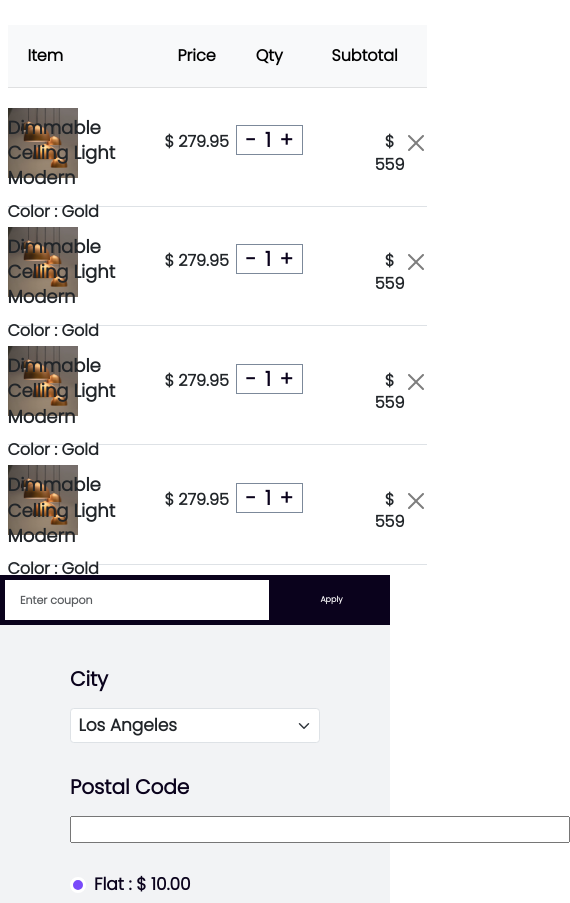
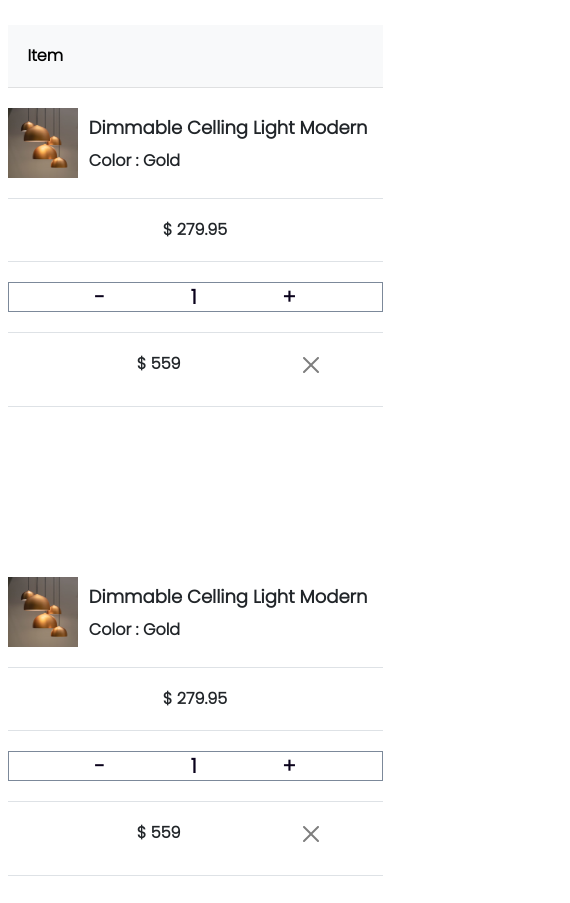
Before and after one commit to aligoodini/ecommerce, a website: page cart.html in a window 390 px wide. Shown: the part 192-1095 px from the top of the page, 570 px wide, since content can reach past the window. Drawn offline with nearby package versions, Linux system fonts and the light colour scheme.

Commit message:
cart.html : responsive 50%

```diff
--- a/assets/css/cart.css
+++ b/assets/css/cart.css
@@ -638,6 +638,14 @@ h4{
     font-weight: var(--fw8);
     font-size: 4rem;
 }
+tbody tr{
+    display: flex;
+    flex-direction: column;
+    margin-bottom: 15rem;
+}
+.th-dispaly{
+    display: none;
+}
 
 th{
     padding: 2rem !important;
@@ -753,7 +761,7 @@ td{
 }
 
 .form-control__postal-code{
-    width: 200% !important;
+    width: 100% !important;
 }
 .form-check-input{
     border: .3rem solid var(--white-color);
--- a/cart.html
+++ b/cart.html
@@ -969,9 +969,9 @@
                             <thead class="table-light">
                                 <tr>
                                     <th class="th-1">Item</th>
-                                    <th class="">Price</th>
-                                    <th class="">Qty</th>
-                                    <th class="">Subtotal</th>
+                                    <th class="th-dispaly">Price</th>
+                                    <th class="th-dispaly">Qty</th>
+                                    <th class="th-dispaly">Subtotal</th>
                                 </tr>
                             </thead>
                             <tbody>
```
